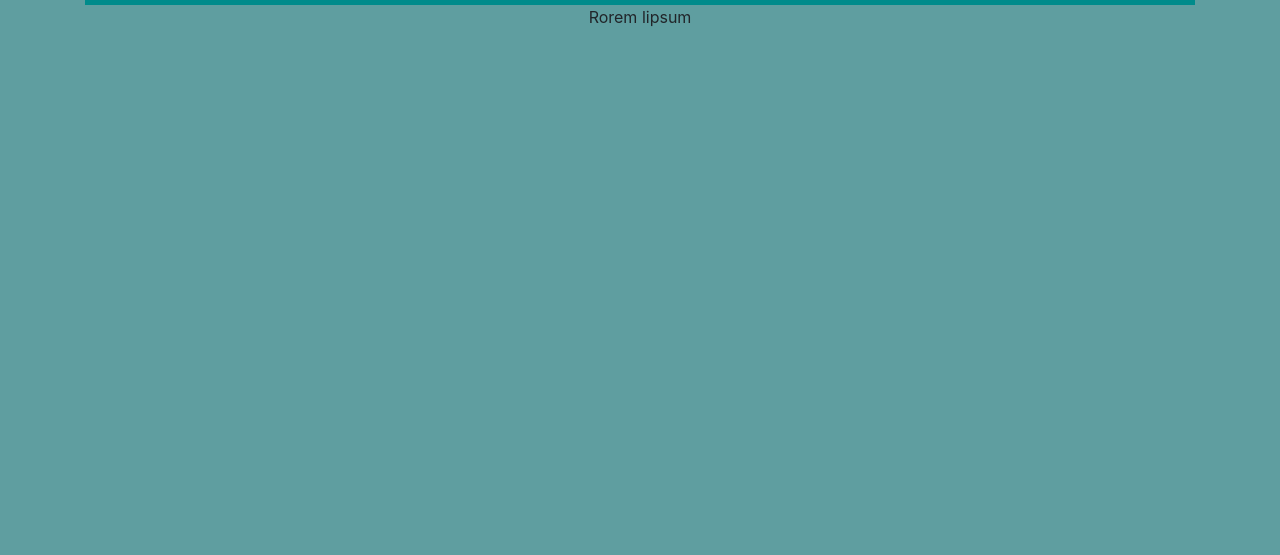
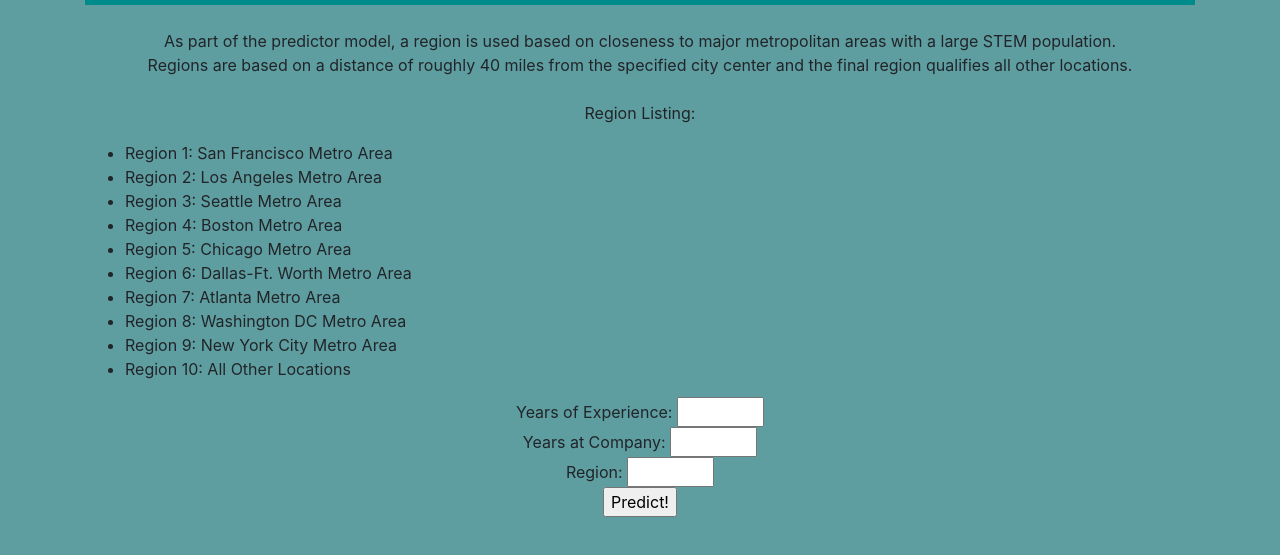
Before and after one commit to mgsrichard/Capstone-Project, a plain HTML site: page templates/predictor.html in a window 1280 px wide. Shown: the part 51-606 px from the top of the page. Drawn offline with nearby package versions, Linux system fonts and the light colour scheme; files that its build step writes are made by us from their sources.

Commit message:
model update

```diff
--- a/static/css/style.css
+++ b/static/css/style.css
@@ -1,3 +1,4 @@
 p {text-align: center}
 h4 {text-align: center}
+form {text-align: center}
 body {background-color: cadetblue}
--- a/templates/predictor.html
+++ b/templates/predictor.html
@@ -25,6 +25,31 @@
             </ul>
         </nav>
     </div>
-    <p>Rorem lipsum</p>
+    <div class="container">
+        <P> <br>
+            As part of the predictor model, a region is used based on closeness to major metropolitan areas with a large STEM population. <br>
+            Regions are based on a distance of roughly 40 miles from the specified city center and the final region qualifies all other locations. <br>
+            <br>
+            Region Listing:
+            <ul>
+                <li>Region 1: San Francisco Metro Area</li>
+                <li>Region 2: Los Angeles Metro Area </li>
+                <li>Region 3: Seattle Metro Area</li>
+                <li>Region 4: Boston Metro Area</li>
+                <li>Region 5: Chicago Metro Area</li>
+                <li>Region 6: Dallas-Ft. Worth Metro Area</li>
+                <li>Region 7: Atlanta Metro Area</li>
+                <li>Region 8: Washington DC Metro Area</li>
+                <li>Region 9: New York City Metro Area</li>
+                <li>Region 10: All Other Locations </li>
+            </ul>
+        </P>
+        <form method="post" enctype="multipart/form-data">
+            Years of Experience: <input type="number" name="yearsofexperience" min="0" max="60"><br>
+            Years at Company: <input type="number" name="yearsatcompany" min="0" max="60"><br>
+            Region: <input type="number" name="region" min="1" max="10"><br>
+            <input type="submit" value="Predict!">
+        </form>
+    </div>
 </body>
 </html>
```
Also changed, not shown: 2 other files.
